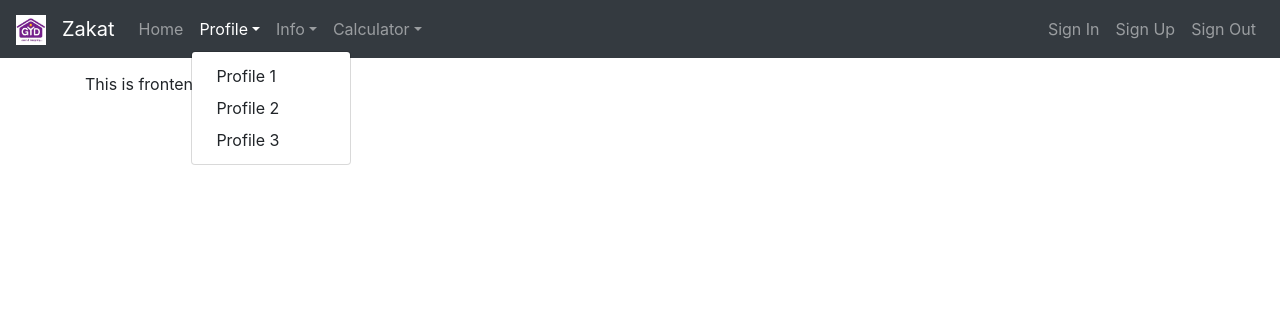
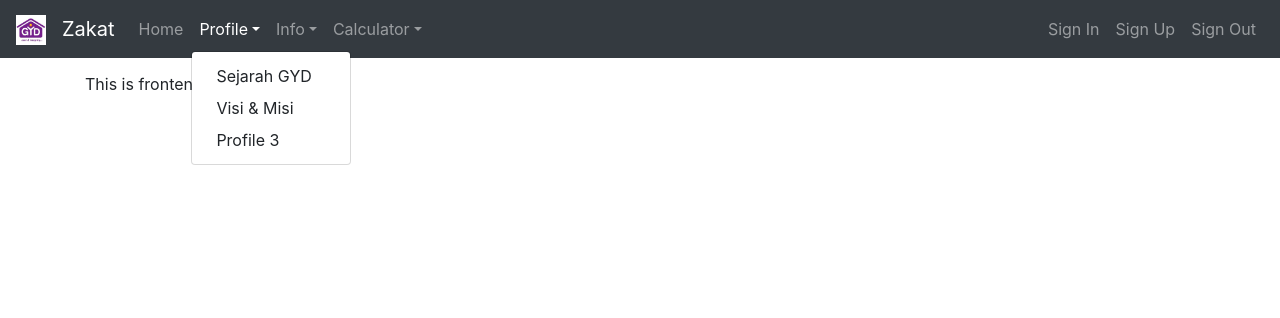
Before and after one commit to Dtriefidah/zakat, a CodeIgniter app: page /database/ in a window 1280 px wide, after a click on "Profile". Shown: the top 318 px of the page. Run offline with CodeIgniter, Linux system fonts and the light colour scheme.

Commit message:
update frontend layout, menu.

```diff
--- a/application/views/frontend/layouts/default.php
+++ b/application/views/frontend/layouts/default.php
@@ -26,24 +26,24 @@
                 <li class="nav-item dropdown">
                     <a class="nav-link dropdown-toggle" href="#" data-toggle="dropdown" aria-haspopup="true" aria-expanded="false">Profile</a>
                     <div class="dropdown-menu">
-                        <a class="dropdown-item" href="<?= site_url('info_1'); ?>">Profile 1</a>
-                        <a class="dropdown-item" href="<?= site_url('info_2'); ?>">Profile 2</a>
+                        <a class="dropdown-item" href="<?= site_url('info_1'); ?>">Sejarah GYD</a>
+                        <a class="dropdown-item" href="<?= site_url('info_2'); ?>">Visi & Misi</a>
                         <a class="dropdown-item" href="<?= site_url('info_3'); ?>">Profile 3</a>
                     </div>
                 </li>
                 <li class="nav-item dropdown">
                     <a class="nav-link dropdown-toggle" href="#" data-toggle="dropdown" aria-haspopup="true" aria-expanded="false">Info</a>
                     <div class="dropdown-menu">
-                        <a class="dropdown-item" href="<?= site_url('profile_1'); ?>">Info 1</a>
-                        <a class="dropdown-item" href="<?= site_url('profile_2'); ?>">Info 2</a>
-                        <a class="dropdown-item" href="<?= site_url('profile_3'); ?>">Info 3</a>
+                        <a class="dropdown-item" href="<?= site_url('profile_1'); ?>">Profil</a>
+                        <a class="dropdown-item" href="<?= site_url('profile_2'); ?>">Info Zakat</a>
+                        <a class="dropdown-item" href="<?= site_url('profile_3'); ?>">Berita</a>
                     </div>
                 </li>
                 <li class="nav-item dropdown">
                     <a class="nav-link dropdown-toggle" href="#" data-toggle="dropdown" aria-haspopup="true" aria-expanded="false">Calculator</a>
                     <div class="dropdown-menu">
-                        <a class="dropdown-item" href="<?= site_url('calculator_1'); ?>">Calculator 1</a>
-                        <a class="dropdown-item" href="<?= site_url('calculator_2'); ?>">Calculator 2</a>
+                        <a class="dropdown-item" href="<?= site_url('calculator_1'); ?>">Zakat Fitrah</a>
+                        <a class="dropdown-item" href="<?= site_url('calculator_2'); ?>">Zakat Mal</a>
                     </div>
                 </li>
             </ul><!-- end of ml-auto -->
```
